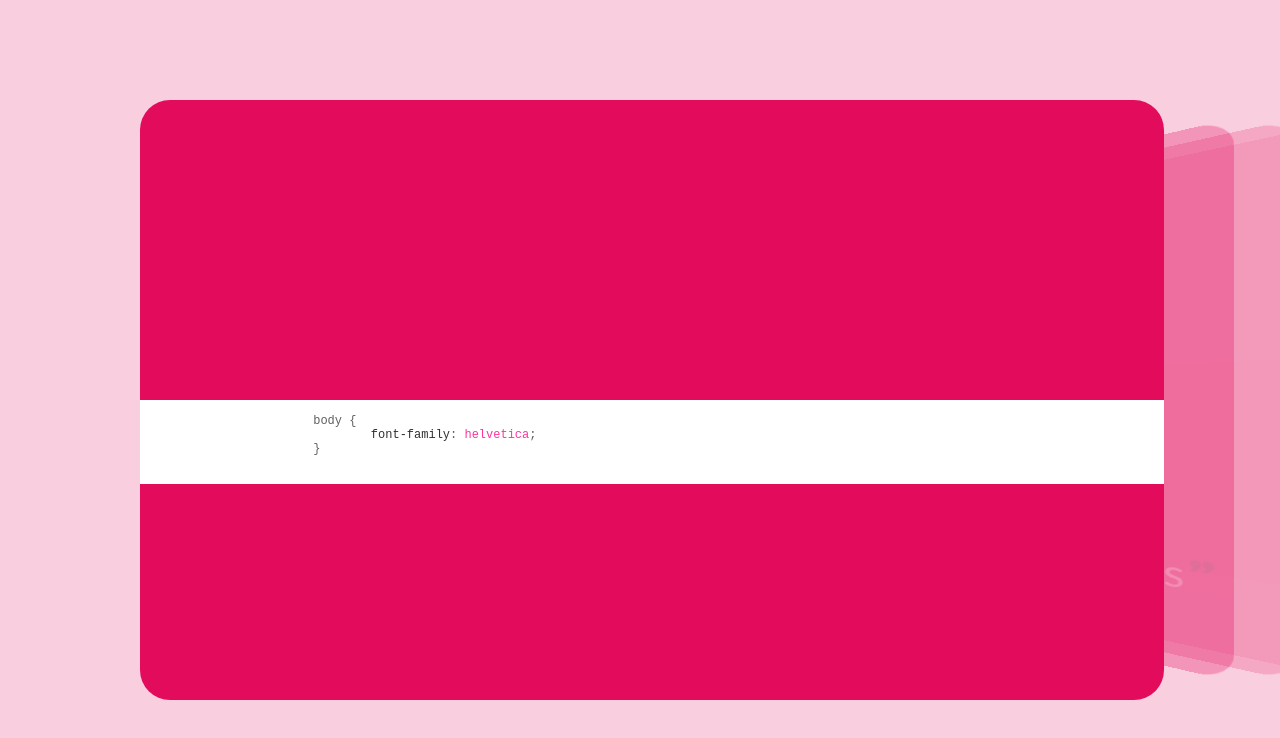
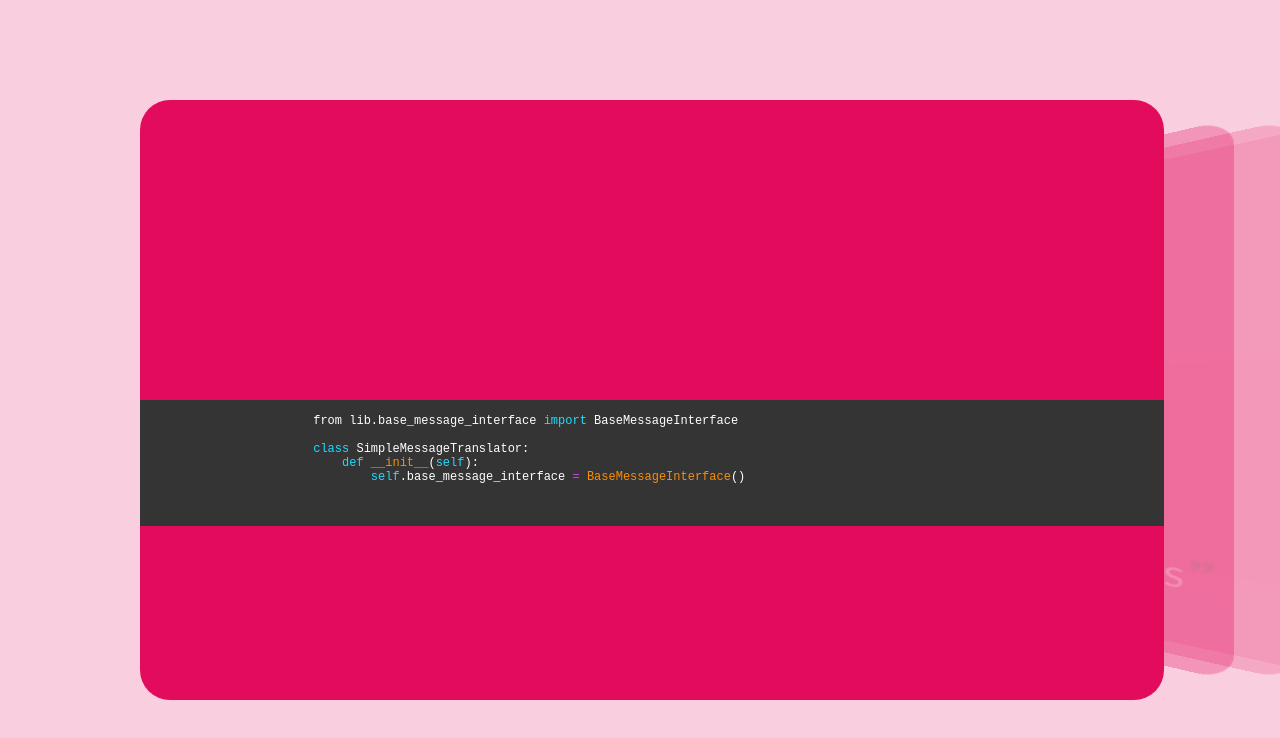
Before and after one commit to jkelabora/r-pi-demo, a website: page components/bespoke.js/demo/index.html in a window 1280 px wide. Shown: the top 738 px of the page. Drawn offline with Linux system fonts and the light colour scheme.

Commit message:
python style

```diff
--- a/components/bespoke.js/demo/index.html
+++ b/components/bespoke.js/demo/index.html
@@ -16,10 +16,13 @@
 
 <section data-bespoke-state="pre-progress clean" class="font">
 	<pre data-bespoke-bullet class="font">
-		<code data-language="css" class"rainbow">
-			body {
-   				font-family: helvetica;
-			}
+		<code data-language="python" class"rainbow">
+			from lib.base_message_interface import BaseMessageInterface
+
+			class SimpleMessageTranslator:
+			    def __init__(self):
+			        self.base_message_interface = BaseMessageInterface()
+
 		</code>
 	</pre>
 </section>
--- a/components/bespoke.js/demo/style.css
+++ b/components/bespoke.js/demo/style.css
@@ -1,19 +1,28 @@
-article pre .css-property,
+article pre .python-property,
 article pre .numeric,
 article pre .unit,
 article pre .keyword,
 article pre .constant {
-  color: #303030;
+  color: rgb(31, 219, 255);
 }
-article pre .css-value,
+article pre .python-value,
 article pre .string {
   color: #ff349d;
+}
+
+article pre .function {
+	color: rgb(248, 142, 8);
+}
+
+article pre .operator {
+	color: rgb(216, 60, 255);
 }
 
 
 section .font {
 	margin-top: 300px;
-	background-color: white;
+	background-color: rgb(53, 52, 52);
+	color: white;
 }
 
 
```
